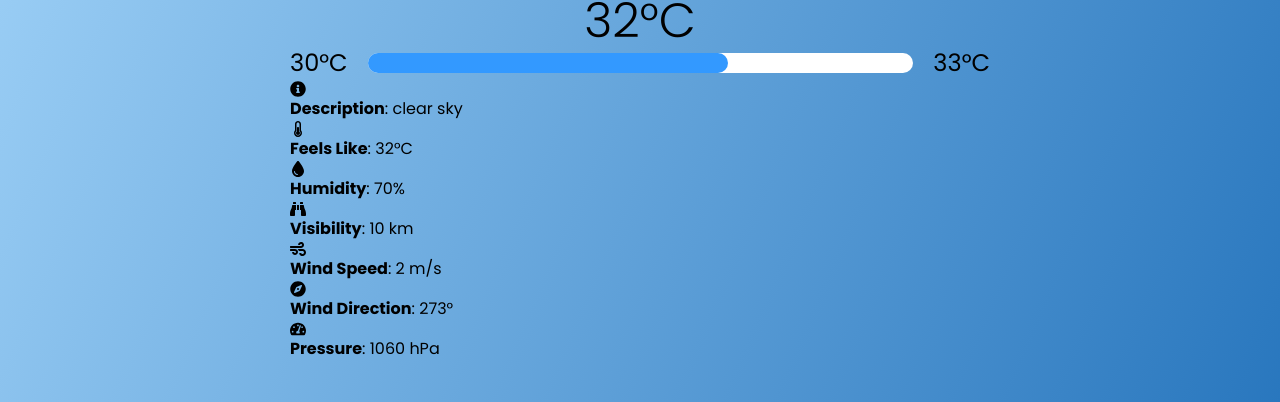
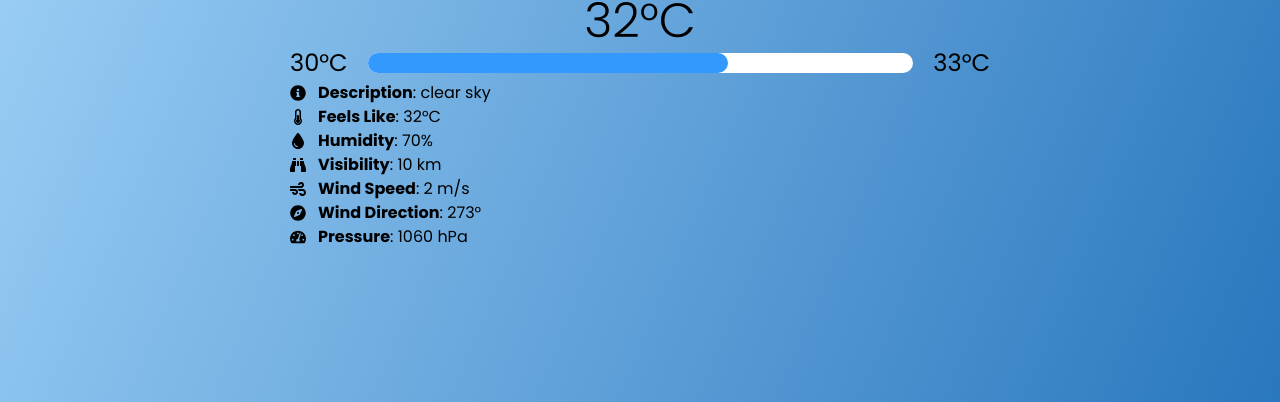
Before and after one commit to AdrianMosnegutu/Weather-App, a React (Vite) app: page / in a window 1280 px wide. Shown: the part 395-797 px from the top of the page. Built offline with nearby package versions, Linux system fonts and the light colour scheme.

Commit message:
style weather property

```diff
--- a/src/components/CurrentWeather/WeatherProperty.jsx
+++ b/src/components/CurrentWeather/WeatherProperty.jsx
@@ -1,7 +1,7 @@
 import PropTypes from "prop-types";
 
 const WeatherProperty = ({ name, icon, value }) => (
-  <li>
+  <li className="flex w-full items-center gap-3">
     {icon}
     <span>
       <strong>{name}</strong>: {value}
```
